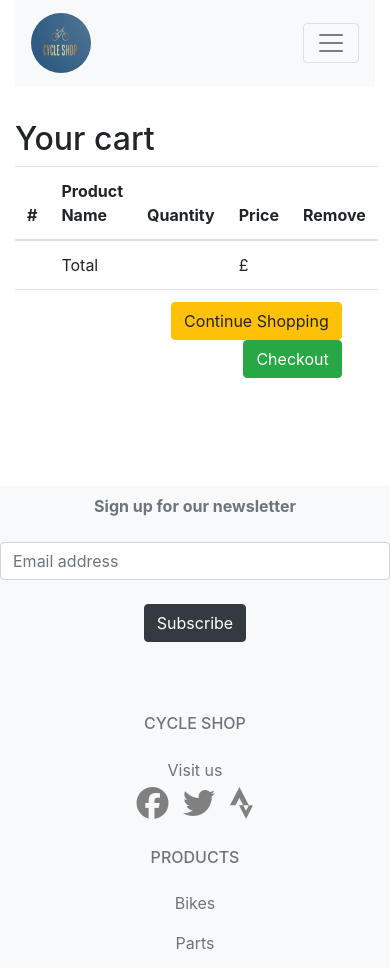
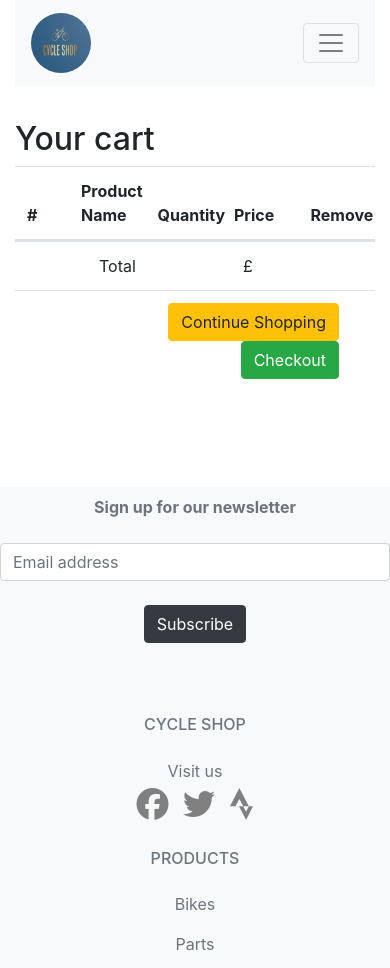
Before and after one commit to jamitag/project-5-eCommerce-Website, a Django app: template order/templates/order/cart.html in a window 390 px wide. Shown: the top 968 px of the page. Run offline with Django 3.2, Linux system fonts and the light colour scheme; the template is opened without the code that fills it, so the values that code supplies are empty; parts of the project's set-up code (start-up, migrations or seed data) failed here and were passed over; some libraries are stand-ins or nearby versions.

Commit message:
make responsive and fix python errors

```diff
--- a/accounts/urls.py
+++ b/accounts/urls.py
@@ -20,7 +20,5 @@
         name="logout",
     ),
     path("profile/", profile, name="users-profile"),
-    path(
-        "password-change/", ChangePasswordView.as_view(), name="password_change"
-    ),
+    path("pass-change/", ChangePasswordView.as_view(), name="password_change"),
 ]
--- a/checkout/templates/checkout/charge.html
+++ b/checkout/templates/checkout/charge.html
@@ -1,4 +1,5 @@
 {% extends 'base.html' %}
+{% load static %}
 {% block extra_title %}
 Success
 {% endblock %}
@@ -10,7 +11,7 @@
         Thanks for your order
     </h2>
     <div class="my-5">
-        <img class="logo" alt="logo" src="/media/logo.png"
+        <img class="logo" alt="logo" src="{% static 'logo.png' %}"
         width="120" height="120">
     </div>
     <a href="{% url 'orders' %}" class="btn btn-success">My orders</a>
--- a/checkout/views.py
+++ b/checkout/views.py
@@ -96,7 +96,7 @@
         if charge.status == "succeeded":
             orderId = get_random_string(
                 length=16,
-                allowed_chars="abcdefghijklmnopqrstuvwxyzABCDEFGHIJKLMNOPQRSTUVWXYZ0123456789",
+                allowed_chars="abcdefghijklmnopqrstuvwxyz0123456789",
             )
             print(charge.id)
             order.ordered = True
@@ -120,7 +120,7 @@
     Shows orders that have been processed
     """
     try:
-        orders = Order.objects.filter(user=request.user, ordered=True)
+        orders = Order.objects.filter(user=request.user, ordered=True).order_by('-created')
         context = {
             "orders": orders,
         }
--- a/cycle_store/settings.py
+++ b/cycle_store/settings.py
@@ -27,7 +27,7 @@
 SECRET_KEY = config("SECRET_KEY")
 
 # SECURITY WARNING: don't run with debug turned on in production!
-DEBUG = False
+DEBUG = True
 
 ALLOWED_HOSTS = ["*"]
 CSRF_TRUSTED_ORIGINS = [
--- a/order/templates/order/cart.html
+++ b/order/templates/order/cart.html
@@ -3,6 +3,24 @@
 Cart
 {% endblock %}
 {% block content %}
+
+<style>
+    body {
+        --table-width: 100%;
+    }
+
+    tbody {
+        display: block;
+        max-height: 500px;
+        overflow-y: auto;
+    }
+
+    thead, tbody tr {
+        display: table;
+        width: var(--table-width);
+        table-layout: fixed;
+    }
+</style>
 
 <div class="container my-5" id="cart-body">
     <div class="my-5">
--- a/products/models.py
+++ b/products/models.py
@@ -30,7 +30,7 @@
     )
     sku = models.CharField(max_length=254, null=True, blank=True)
     name = models.CharField(max_length=254)
-    description = models.TextField()
+    desc = models.TextField()
     price = models.DecimalField(max_digits=6, decimal_places=2)
     image_url = models.URLField(max_length=1024, null=True, blank=True)
     image = models.ImageField(null=True, blank=True)
--- a/products/templates/products/product_detail.html
+++ b/products/templates/products/product_detail.html
@@ -21,7 +21,7 @@
                 <div class="product-details-container mb-5 mt-md-5">
                     <p class="mb-0">{{ product.name }}</p>
                     <p class="lead mb-0 text-left font-weight-bold">£{{ product.price }}</p>
-                    <p class="mt-3">{{ product.description|linebreaks }}</p>
+                    <p class="mt-3">{{ product.desc|linebreaks }}</p>
                     <br>
                     <a href="{% url 'add_to_cart' pk=product.pk %}" class="btn btn-lg btn-outline-primary text-uppercase">
                         <i class="fas fa-shopping-cart"></i> Add to Cart
--- a/products/views.py
+++ b/products/views.py
@@ -27,7 +27,7 @@
                                "You didn't enter any search criteria!")
                 return redirect(reverse("products"))
 
-            queries = Q(name__icontains=query) | Q(description__icontains=query)
+            queries = Q(name__icontains=query) | Q(desc__icontains=query)
             products = products.filter(queries)
 
     context = {
```
Also changed, not shown: checkout/templates/checkout/order.html (+18 -0 lines), home/templates/home/index.html (+4 -4 lines), templates/accounts/profile.html (+7 -7 lines), db.sqlite3, products/migrations/0003_rename_description_product_desc.py (added).
